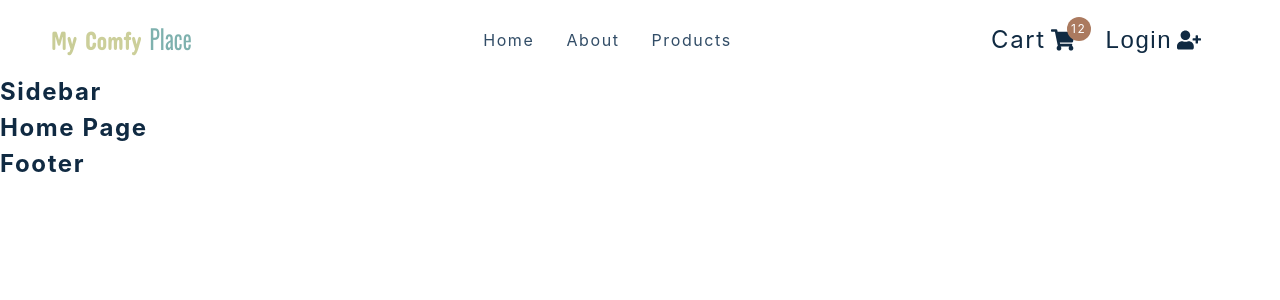
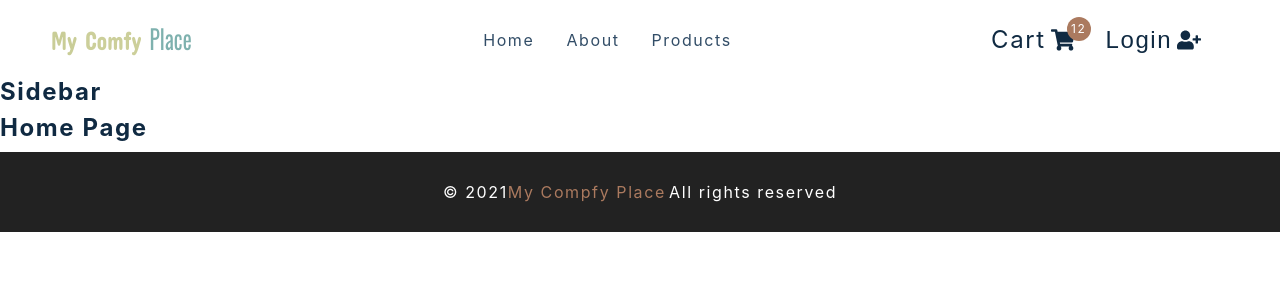
Before and after one commit to DraksBG/ReactProjectApp, a React (Create React App) app: page / in a window 1280 px wide. Shown: the top 300 px of the page. Built offline with nearby package versions, Linux system fonts and the light colour scheme.

Commit message:
Update Footer.js
Added text to the footer

```diff
--- a/src/components/Footer.js
+++ b/src/components/Footer.js
@@ -1,7 +1,14 @@
 import React from 'react'
 import styled from 'styled-components'
 const Footer = () => {
-  return <h4>footer</h4>
+  return(
+    <Wrapper>
+      <h5>&copy; {new Date().getFullYear()}
+      <span>My Compfy Place</span>
+      </h5>
+      <h5>All rights reserved</h5>
+    </Wrapper>
+  )
 }
 
 const Wrapper = styled.footer`
```
